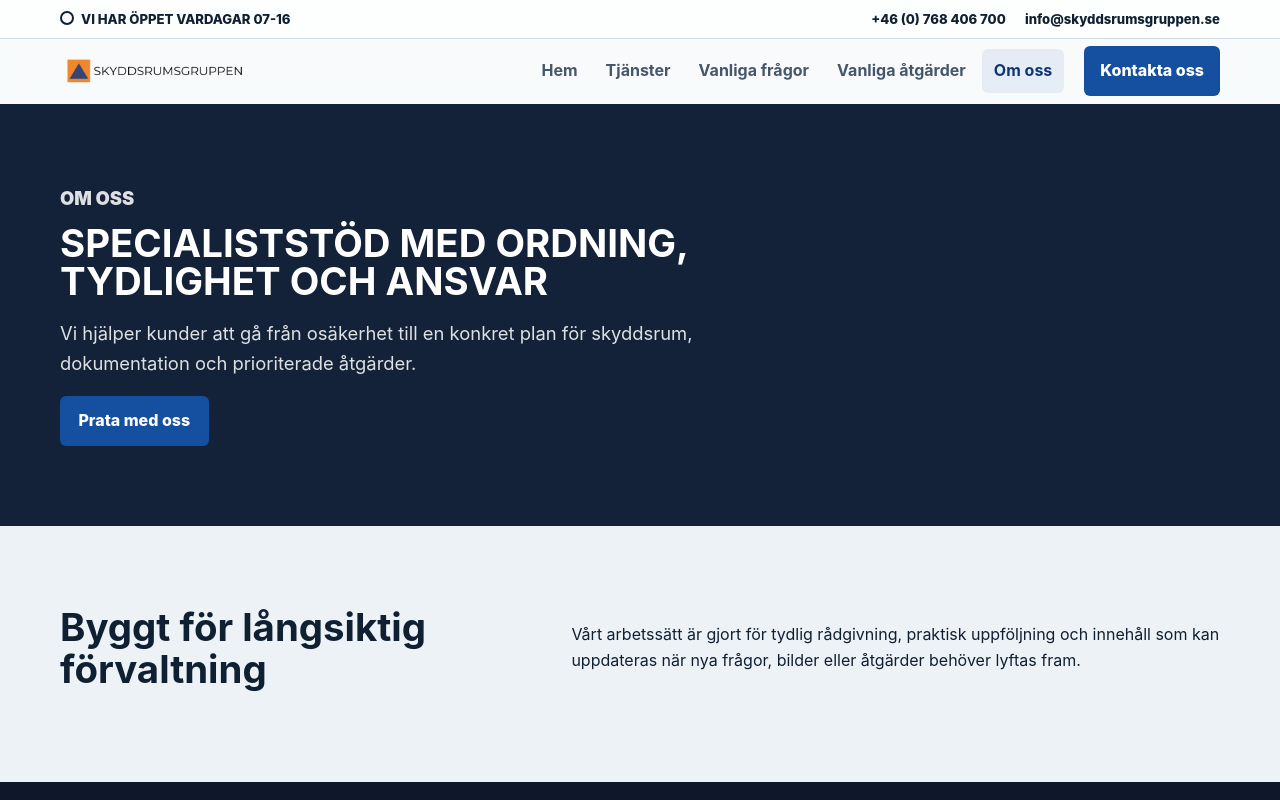
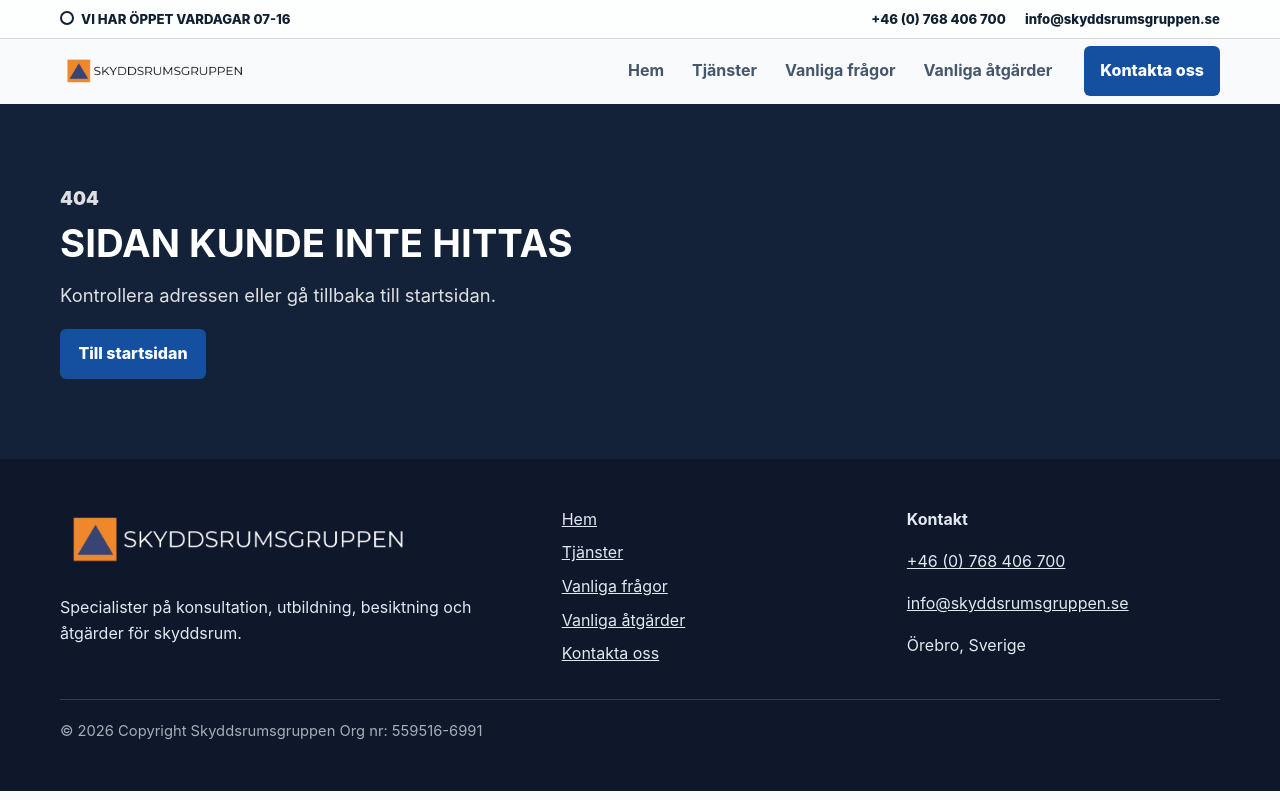
Before and after one commit to FRNI92/FE-skyddsrum, a React (Vite) app: page /om-oss in a window 1280 px wide. Shown: the top 800 px of the page. Built offline with nearby package versions, Linux system fonts and the light colour scheme.

Commit message:
ta bort om oss sidan

```diff
--- a/src/data/site.ts
+++ b/src/data/site.ts
@@ -18,7 +18,6 @@ export const navigation = [
   { label: "Tjänster", href: "/tjanster" },
   { label: "Vanliga frågor", href: "/vanliga-fragor" },
   { label: "Vanliga åtgärder", href: "/vanliga-atgarder" },
-  { label: "Om oss", href: "/om-oss" },
   { label: "Kontakta oss", href: "/kontakt" }
 ];
 
--- a/src/main.tsx
+++ b/src/main.tsx
@@ -9,7 +9,6 @@ import "./styles.css";
 const HomePage = lazy(() => import("./pages/HomePage"));
 const ServicesPage = lazy(() => import("./pages/ServicesPage"));
 const ActionsPage = lazy(() => import("./pages/ActionsPage"));
-const AboutPage = lazy(() => import("./pages/AboutPage"));
 const ContactPage = lazy(() => import("./pages/ContactPage"));
 const FaqPage = lazy(() => import("./pages/FaqPage"));
 const NotFoundPage = lazy(() => import("./pages/NotFoundPage"));
@@ -26,7 +25,6 @@ createRoot(document.getElementById("root")!).render(
             <Route path="tjanster" element={<ServicesPage />} />
             <Route path="vanliga-fragor" element={<FaqPage />} />
             <Route path="vanliga-atgarder" element={<ActionsPage />} />
-            <Route path="om-oss" element={<AboutPage />} />
             <Route path="kontakt" element={<ContactPage />} />
             <Route path="*" element={<NotFoundPage />} />
           </Route>
--- a/src/pages/AboutPage.tsx
+++ /dev/null
@@ -1,40 +0,0 @@
-import { Link } from "react-router-dom";
-import { Seo } from "../components/layout/Seo";
-import { pageSeo } from "../utils/seo";
-
-export default function AboutPage() {
-  return (
-    <>
-      <Seo
-        config={pageSeo({
-          title: "Om oss | Skyddsrumsgruppen",
-          description:
-            "Läs om Skyddsrumsgruppens arbetssätt: tydlig rådgivning, praktisk erfarenhet och fokus på långsiktig förvaltning av skyddsrum.",
-          path: "/om-oss"
-        })}
-      />
-      <section className="page-hero">
-        <div className="container">
-          <p className="eyebrow">Om oss</p>
-          <h1>Specialiststöd med ordning, tydlighet och ansvar</h1>
-          <p>
-            Vi hjälper kunder att gå från osäkerhet till en konkret plan för skyddsrum, dokumentation
-            och prioriterade åtgärder.
-          </p>
-          <Link className="button" to="/kontakt">
-            Prata med oss
-          </Link>
-        </div>
-      </section>
-      <section className="section section--muted">
-        <div className="container split">
-          <h2>Byggt för långsiktig förvaltning</h2>
-          <p>
-            Vårt arbetssätt är gjort för tydlig rådgivning, praktisk uppföljning och innehåll som kan
-            uppdateras när nya frågor, bilder eller åtgärder behöver lyftas fram.
-          </p>
-        </div>
-      </section>
-    </>
-  );
-}
```
Also changed, not shown: 1 other file (tests, documents, lock files or other folders).
